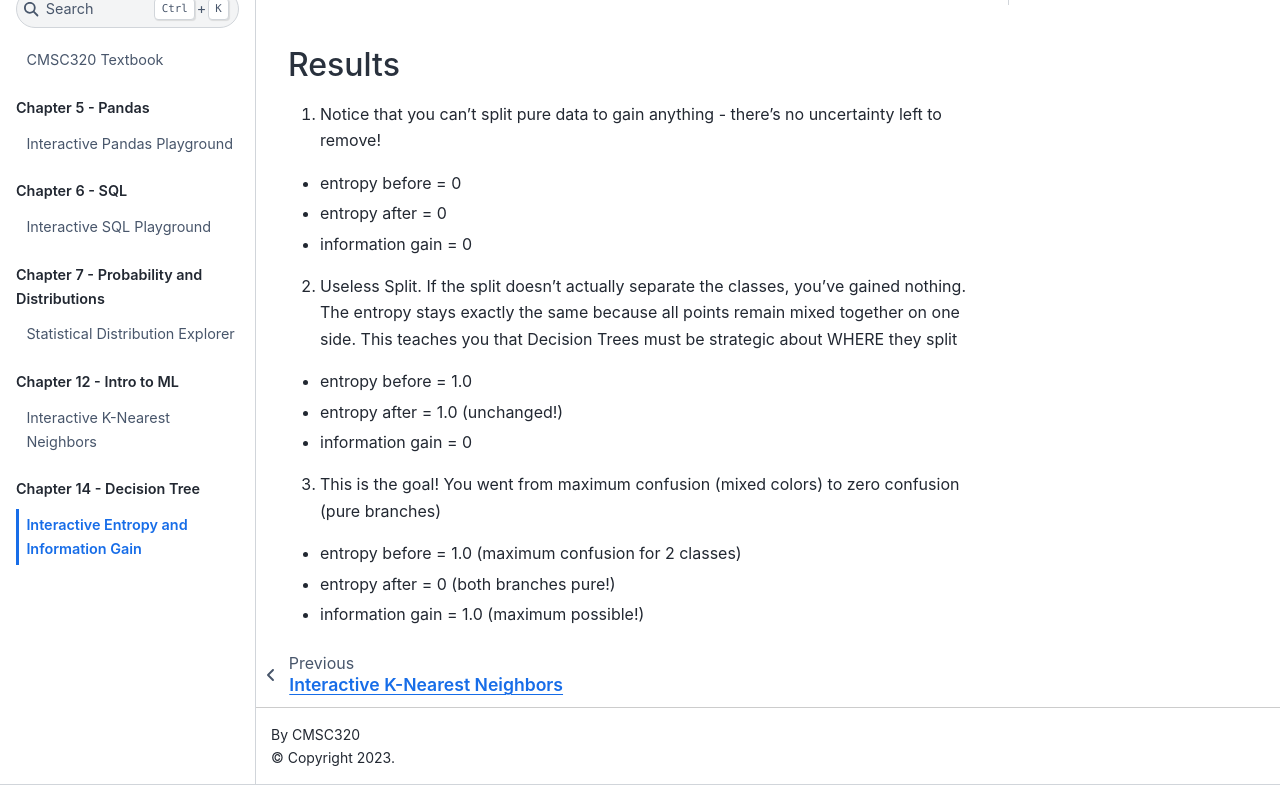
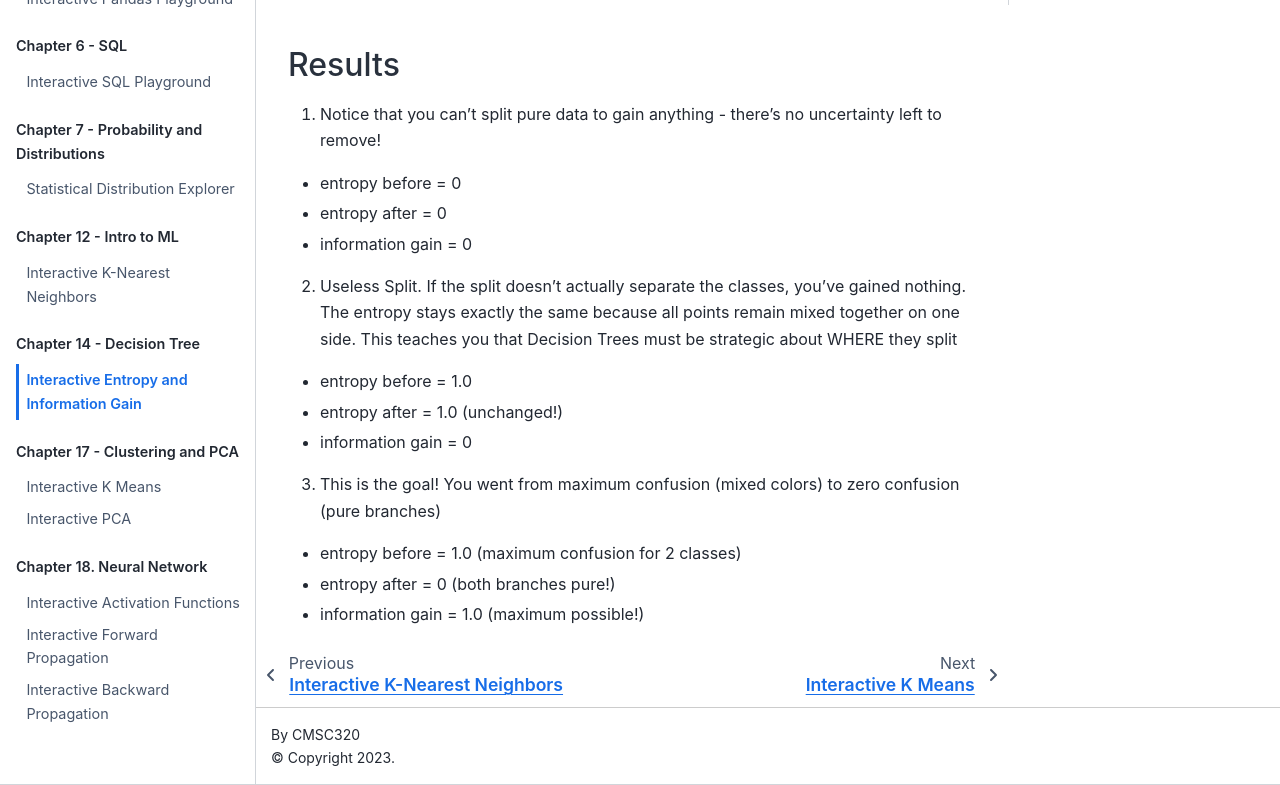
Before and after one commit to ffalam/CMSC320TextBook, a Jupyter Book: the page built from chapter14/interactive_entropy.md, in a window 1280 px wide and 900 px high, scrolled down 1432 px, cut to the strip 115-900 px from the top of the window. Built offline with Jupyter Book 1.0.4 settings and Sphinx 7.4.7 and the Sphinx Book theme 1.1.4, drawn with Linux system fonts in a browser that asks for light colours; pages that are not in the unit, such as notebooks, are missing from menus; some of the changed lines change nothing that is shown; some of the changed text lies outside the part shown.

Commit message:
added neural network

```diff
--- a/_toc.yml
+++ b/_toc.yml
@@ -44,20 +44,20 @@ parts:
     - file: chapter14/Chapter_14_3.ipynb
     - file: chapter14/Chapter_14_4.ipynb
     - file: chapter14/interactive_entropy.md
-  # - caption: Chapter 17 - Clustering and PCA
-  #   chapters:
-  #   - file: chapter17/interactive_k_means
-  #   - file: chapter17/interactive_pca
-  # - caption: Chapter 18. Neural Network
-  #   chapters:
-  #   - file: chapter18/Chapter18_0
-  #   - file: chapter18/Chapter18_4
-  #   - file: chapter18/interactive_activation_functions
-  #   - file: chapter18/linear_regression
-  #   - file: chapter18/Chapter18_7
-  #   - file: chapter18/interactive_forward_propagation
-  #   - file: chapter18/interactive_backward_propagation
-  #   - file: chapter18/Chapter18_8
+  - caption: Chapter 17 - Clustering and PCA
+    chapters:
+    - file: chapter17/interactive_k_means
+    - file: chapter17/interactive_pca
+  - caption: Chapter 18. Neural Network
+    chapters:
+    - file: chapter18/Chapter18_0
+    - file: chapter18/Chapter18_4
+    - file: chapter18/interactive_activation_functions
+    - file: chapter18/linear_regression
+    - file: chapter18/Chapter18_7
+    - file: chapter18/interactive_forward_propagation
+    - file: chapter18/interactive_backward_propagation
+    - file: chapter18/Chapter18_8
   # - caption: Chapter 19 - Convolutional Neural Network
   #   chapters:
   #   - file: chapter19/Chapter_19_Convolutional_Neural_Network.ipynb
--- a/chapter14/interactive_entropy.md
+++ b/chapter14/interactive_entropy.md
@@ -19,7 +19,7 @@ Decision Trees choose splits that **maximize Information Gain** to build effecti
 3. Create a perfect split where each side has only one color - maximum gain!
 
 <iframe
-  src="https://marimo.app/l/s0k98f?show-code=false&embed=true"
+  src="https://marimo.app/l/onhftz?show-code=false&embed=true"
   width="100%"
   height="800px"
   frameborder="0"
```
